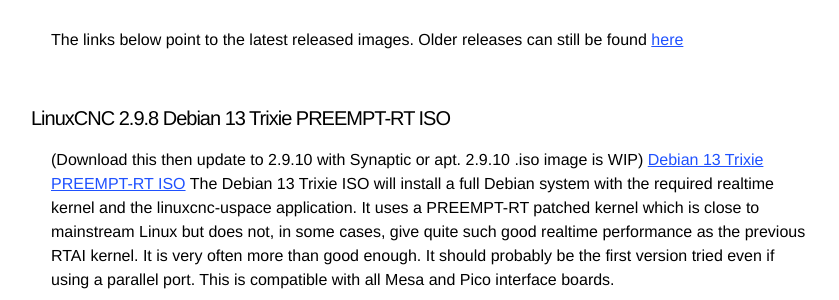
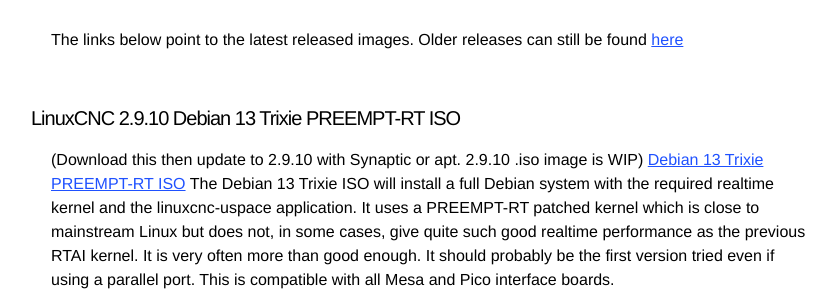
Before and after one commit to LinuxCNC/wlo, a Jekyll site: the page built from downloads/index.md, in a window 1280 px wide and 900 px high, scrolled down 788 px. Shown: the part 153-453 px from the top of the window, without its empty margins (209-1048 px from the left). Built offline with Jekyll 4.4.1, drawn with Linux system fonts in a browser that asks for light colours.

Commit message:
Update LinuxCNC ISO version to 2.9.10
Updated the LinuxCNC ISO version from 2.9.8 to 2.9.10.

```diff
--- a/downloads/index.md
+++ b/downloads/index.md
@@ -45,9 +45,9 @@
 The links below point to the latest released images. Older releases can still be
 found [here](https://www.linuxcnc.org/iso/)
 
-### LinuxCNC 2.9.8 Debian 13 Trixie PREEMPT-RT ISO
+### LinuxCNC 2.9.10 Debian 13 Trixie PREEMPT-RT ISO
 (Download this then update to 2.9.10 with Synaptic or apt. 2.9.10 .iso image is WIP)
-[Debian 13 Trixie PREEMPT-RT ISO](https://www.linuxcnc.org/iso/linuxcnc_2.9.8-amd64.hybrid.iso)
+[Debian 13 Trixie PREEMPT-RT ISO](https://www.linuxcnc.org/iso/linuxcnc_2.9.10-amd64.hybrid.iso)
 The Debian 13 Trixie ISO will install a full Debian system with the required
 realtime kernel and the linuxcnc-uspace application. It uses a PREEMPT-RT
 patched kernel  which is close to mainstream Linux but does not, in some
```
